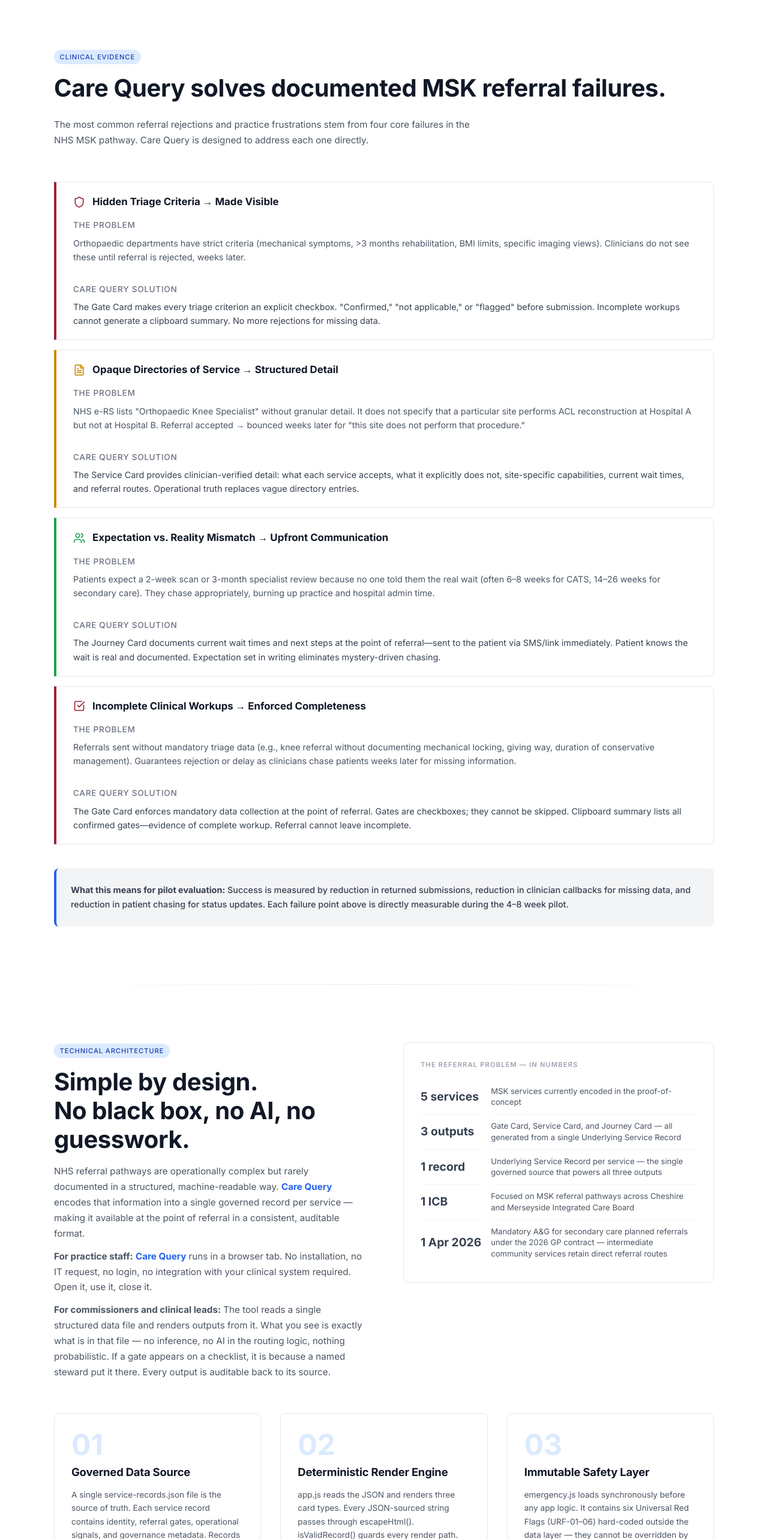
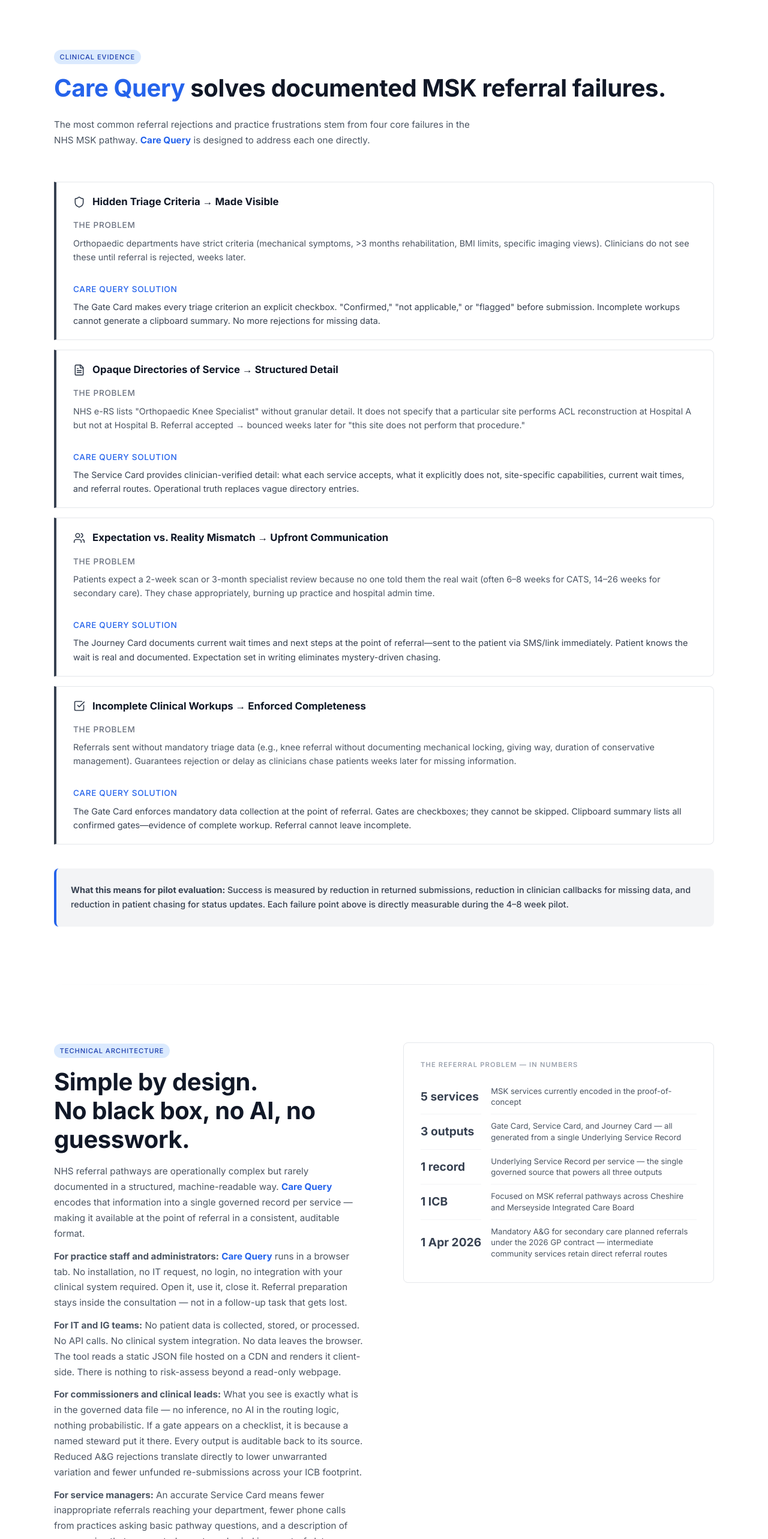
Before and after one commit to IntellTechSolutions/carequery-live-final, a React (Vite) app: page / in a window 1280 px wide. Shown: the part 3480-6046 px from the top of the page at 60% size. Built offline with nearby package versions, Linux system fonts and the light colour scheme.

Commit message:
Update App.jsx

```diff
--- a/src/App.jsx
+++ b/src/App.jsx
@@ -533,42 +533,42 @@
           <div style={{ marginBottom: '3.5rem' }}>
             <span className="tag tag-blue" style={{ marginBottom: '1rem', display: 'inline-block' }}>Clinical Evidence</span>
             <h2 className="heading" style={{ fontSize: 'clamp(1.8rem, 4vw, 2.5rem)', lineHeight: 1.2, color: '#111827', marginBottom: '1.5rem', letterSpacing: '-0.01em' }}>
-              Care Query solves documented MSK referral failures.
+              <span className="brand">Care Query</span> solves documented MSK referral failures.
             </h2>
             <p className="body-text" style={{ fontSize: '0.95rem', lineHeight: 1.7, color: '#4b5563', fontWeight: 400, maxWidth: '700px' }}>
-              The most common referral rejections and practice frustrations stem from four core failures in the NHS MSK pathway. Care Query is designed to address each one directly.
+              The most common referral rejections and practice frustrations stem from four core failures in the NHS MSK pathway. <span className="brand">Care Query</span> is designed to address each one directly.
             </p>
           </div>
 
           {[
             {
-              icon: <Shield size={20} color="#9b2335" />,
+              icon: <Shield size={20} color="#374151" />,
               title: 'Hidden Triage Criteria → Made Visible',
-              borderColor: '#9b2335',
+              borderColor: '#374151',
               problem: 'Orthopaedic departments have strict criteria (mechanical symptoms, >3 months rehabilitation, BMI limits, specific imaging views). Clinicians do not see these until referral is rejected, weeks later.',
               solution: 'The Gate Card makes every triage criterion an explicit checkbox. "Confirmed," "not applicable," or "flagged" before submission. Incomplete workups cannot generate a clipboard summary. No more rejections for missing data.',
               icon_label: 'Gate Card solves this',
             },
             {
-              icon: <FileText size={20} color="#ca8a04" />,
+              icon: <FileText size={20} color="#374151" />,
               title: 'Opaque Directories of Service → Structured Detail',
-              borderColor: '#ca8a04',
+              borderColor: '#374151',
               problem: 'NHS e-RS lists "Orthopaedic Knee Specialist" without granular detail. It does not specify that a particular site performs ACL reconstruction at Hospital A but not at Hospital B. Referral accepted → bounced weeks later for "this site does not perform that procedure."',
               solution: 'The Service Card provides clinician-verified detail: what each service accepts, what it explicitly does not, site-specific capabilities, current wait times, and referral routes. Operational truth replaces vague directory entries.',
               icon_label: 'Service Card solves this',
             },
             {
-              icon: <Users size={20} color="#16a34a" />,
+              icon: <Users size={20} color="#374151" />,
               title: 'Expectation vs. Reality Mismatch → Upfront Communication',
-              borderColor: '#16a34a',
+              borderColor: '#374151',
               problem: 'Patients expect a 2-week scan or 3-month specialist review because no one told them the real wait (often 6–8 weeks for CATS, 14–26 weeks for secondary care). They chase appropriately, burning up practice and hospital admin time.',
               solution: 'The Journey Card documents current wait times and next steps at the point of referral—sent to the patient via SMS/link immediately. Patient knows the wait is real and documented. Expectation set in writing eliminates mystery-driven chasing.',
               icon_label: 'Journey Card solves this',
             },
             {
-              icon: <CheckSquare size={20} color="#9b2335" />,
+              icon: <CheckSquare size={20} color="#374151" />,
               title: 'Incomplete Clinical Workups → Enforced Completeness',
-              borderColor: '#9b2335',
+              borderColor: '#374151',
               problem: 'Referrals sent without mandatory triage data (e.g., knee referral without documenting mechanical locking, giving way, duration of conservative management). Guarantees rejection or delay as clinicians chase patients weeks later for missing information.',
               solution: 'The Gate Card enforces mandatory data collection at the point of referral. Gates are checkboxes; they cannot be skipped. Clipboard summary lists all confirmed gates—evidence of complete workup. Referral cannot leave incomplete.',
               icon_label: 'Gate Card enforces this',
@@ -588,7 +588,7 @@
                     </p>
                   </div>
                   <div>
-                    <div className="body-text" style={{ fontSize: '0.85rem', color: '#6b7280', fontWeight: 500, marginBottom: '0.5rem', textTransform: 'uppercase', letterSpacing: '0.05em' }}>Care Query Solution</div>
+                    <div className="body-text" style={{ fontSize: '0.85rem', color: '#2563eb', fontWeight: 500, marginBottom: '0.5rem', textTransform: 'uppercase', letterSpacing: '0.05em' }}>Care Query Solution</div>
                     <p className="body-text" style={{ fontSize: '0.9rem', color: '#374151', fontWeight: 400, lineHeight: 1.6 }}>
                       {item.solution}
                     </p>
@@ -621,10 +621,16 @@
                 NHS referral pathways are operationally complex but rarely documented in a structured, machine-readable way. <span className="brand">Care Query</span> encodes that information into a single governed record per service — making it available at the point of referral in a consistent, auditable format.
               </p>
               <p className="body-text" style={{ fontSize: '0.95rem', lineHeight: 1.7, color: '#4b5563', fontWeight: 400, marginBottom: '0.75rem' }}>
-                <strong>For practice staff:</strong> <span className="brand">Care Query</span> runs in a browser tab. No installation, no IT request, no login, no integration with your clinical system required. Open it, use it, close it.
+                <strong>For practice staff and administrators:</strong> <span className="brand">Care Query</span> runs in a browser tab. No installation, no IT request, no login, no integration with your clinical system required. Open it, use it, close it. Referral preparation stays inside the consultation — not in a follow-up task that gets lost.
+              </p>
+              <p className="body-text" style={{ fontSize: '0.95rem', lineHeight: 1.7, color: '#4b5563', fontWeight: 400, marginBottom: '0.75rem' }}>
+                <strong>For IT and IG teams:</strong> No patient data is collected, stored, or processed. No API calls. No clinical system integration. No data leaves the browser. The tool reads a static JSON file hosted on a CDN and renders it client-side. There is nothing to risk-assess beyond a read-only webpage.
+              </p>
+              <p className="body-text" style={{ fontSize: '0.95rem', lineHeight: 1.7, color: '#4b5563', fontWeight: 400, marginBottom: '0.75rem' }}>
+                <strong>For commissioners and clinical leads:</strong> What you see is exactly what is in the governed data file — no inference, no AI in the routing logic, nothing probabilistic. If a gate appears on a checklist, it is because a named steward put it there. Every output is auditable back to its source. Reduced A&G rejections translate directly to lower unwarranted variation and fewer unfunded re-submissions across your ICB footprint.
               </p>
               <p className="body-text" style={{ fontSize: '0.95rem', lineHeight: 1.7, color: '#4b5563', fontWeight: 400 }}>
-                <strong>For commissioners and clinical leads:</strong> The tool reads a single structured data file and renders outputs from it. What you see is exactly what is in that file — no inference, no AI in the routing logic, nothing probabilistic. If a gate appears on a checklist, it is because a named steward put it there. Every output is auditable back to its source.
+                <strong>For service managers:</strong> An accurate Service Card means fewer inappropriate referrals reaching your department, fewer phone calls from practices asking basic pathway questions, and a description of your service that you control — not one buried in an out-of-date directory. You verify it. You publish it. You update it when things change.
               </p>
             </div>
             <div className="card" style={{ padding: '1.75rem', background: '#fff' }}>
@@ -788,7 +794,7 @@
           </div>
 
           <p className="body-text" style={{ fontSize: '0.95rem', lineHeight: 1.7, color: '#4b5563', fontWeight: 400, maxWidth: '900px', marginBottom: '3rem' }}>
-            Each service added to <span className="brand">Care Query</span> increases its value for every clinician who uses it. The system grows through the contributions of service owners and clinical teams — not as a favour to the project, but because an accurate, current description of their service is directly in their interest: fewer inappropriate referrals, fewer phone calls from practices, and fewer returns through A&G. That incentive is what makes the model sustainable — services maintain their own records because doing so reduces their own burden, not because someone asked them to.
+            Each service added to <span className="brand">Care Query</span> increases its value for every clinician who uses it. The system grows through the contributions of service owners and clinical teams — not as a favour to the project, but because an accurate, current description of their service is directly in their interest: fewer inappropriate referrals, fewer phone calls from practices, and fewer returns through A&G. That incentive is what makes the model sustainable — services maintain their own records because doing so reduces their own burden, not because someone asked them to. A GP practice that uses <span className="brand">Care Query</span> benefits from every service that joins. A service that maintains its record benefits from every practice that uses it. The more participants, the more each one gains — a network effect built on operational accuracy rather than user growth.
           </p>
 
           <div className="card" style={{ padding: '1.75rem', maxWidth: '560px' }}>
```
